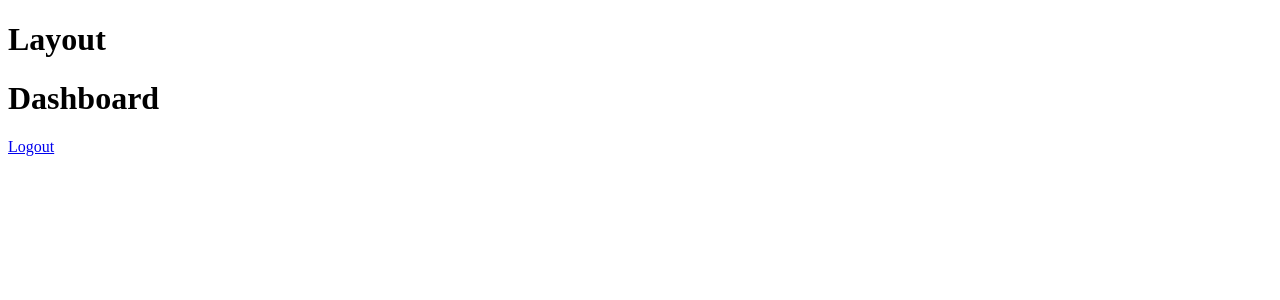
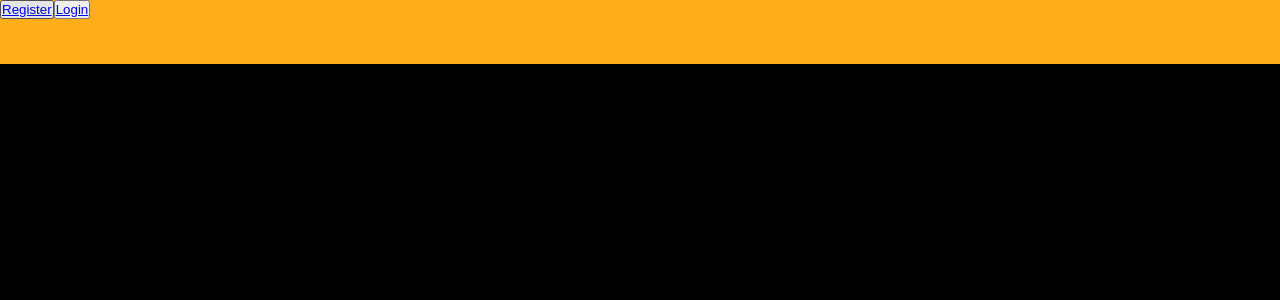
Before and after one commit to eloymazza/habyts, a React (Create React App) app: page /dashboard in a window 1280 px wide. Shown: the top 300 px of the page. Built offline with nearby package versions, Linux system fonts and the light colour scheme.

Commit message:
Added css modules basic config and created basic layout

```diff
--- a/src/App.tsx
+++ b/src/App.tsx
@@ -15,12 +15,8 @@ const App: React.FunctionComponent = () => (
       <Route index element={<Home />} />
       <Route path="dashboard" element={<Dashboard />} />
       <Route path="*" element={<NotFound />} />
-      {/* <Route path="about" element={<About />} /> */}
     </Route>
   </Routes>
-  // <div className="App">
-  //   <h1>Habyts</h1>
-  // </div>
 );
 
 export default App;
--- /dev/null
+++ b/src/components/footer/Footer.module.css
@@ -0,0 +1,4 @@
+.footer {
+  height: 10vh;
+  background-color: black;
+}
--- /dev/null
+++ b/src/components/footer/Footer.tsx
@@ -0,0 +1,10 @@
+import React from 'react';
+import classes from './Footer.module.css';
+
+const Footer: React.FunctionComponent = () => (
+  <footer className={classes.footer}>
+    Footer
+  </footer>
+);
+
+export default Footer;
--- /dev/null
+++ b/src/components/header/Header.module.css
@@ -0,0 +1,4 @@
+.header {
+  height: 8vh;
+  background-color: #ffae1a;
+}
--- /dev/null
+++ b/src/components/header/Header.tsx
@@ -0,0 +1,16 @@
+import React from 'react';
+import { Link } from 'react-router-dom';
+import classes from './Header.module.css';
+
+const Header: React.FunctionComponent = () => (
+  <header className={classes.header}>
+    <button type="button">
+      <Link to="/register">Register</Link>
+    </button>
+    <button type="button">
+      <Link to="/login">Login</Link>
+    </button>
+  </header>
+);
+
+export default Header;
--- /dev/null
+++ b/src/components/layout/Layout.module.css
@@ -0,0 +1,9 @@
+.mainContent {
+  height: 82vh;
+  background-color: black;
+}
+
+.footer {
+  height: 10vh;
+  background-color: black;
+}
--- a/src/components/layout/Layout.tsx
+++ b/src/components/layout/Layout.tsx
@@ -1,10 +1,16 @@
 import React from 'react';
 import { Outlet } from 'react-router-dom';
+import Header from '../header/Header';
+import Footer from '../footer/Footer';
+import classes from './Layout.module.css';
 
 const Layout: React.FunctionComponent = () => (
   <div>
-    <h1>Layout</h1>
-    <Outlet />
+    <Header />
+    <main className={classes.mainContent}>
+      <Outlet />
+    </main>
+    <Footer />
   </div>
 );
 
--- /dev/null
+++ b/src/index.css
@@ -0,0 +1,6 @@
+@import-normalize;
+
+* {
+  margin: 0;
+  padding: 0;
+}
--- a/src/index.tsx
+++ b/src/index.tsx
@@ -2,6 +2,7 @@ import React from 'react';
 import ReactDOM from 'react-dom/client';
 import { BrowserRouter } from 'react-router-dom';
 import App from './App';
+import './index.css';
 
 const root = ReactDOM.createRoot(
   document.getElementById('root') as HTMLElement
--- a/src/pages/dashboard.tsx
+++ b/src/pages/dashboard.tsx
@@ -1,11 +1,7 @@
 import React from 'react';
-import { Link } from 'react-router-dom';
 
 const dashboard: React.FunctionComponent = () => (
-  <>
-    <h1>Dashboard</h1>
-    <Link to="/">Logout</Link>
-  </>
+  <h1>Dashboard</h1>
 );
 
 export default dashboard;
--- a/src/pages/home.tsx
+++ b/src/pages/home.tsx
@@ -1,11 +1,7 @@
 import React from 'react';
-import { Link } from 'react-router-dom';
 
 const Home: React.FunctionComponent = () => (
-  <>
-    <h1>Home</h1>
-    <Link to="/dashboard">Login</Link>
-  </>
+  <h1>Home</h1>
 );
 
 export default Home;
```
